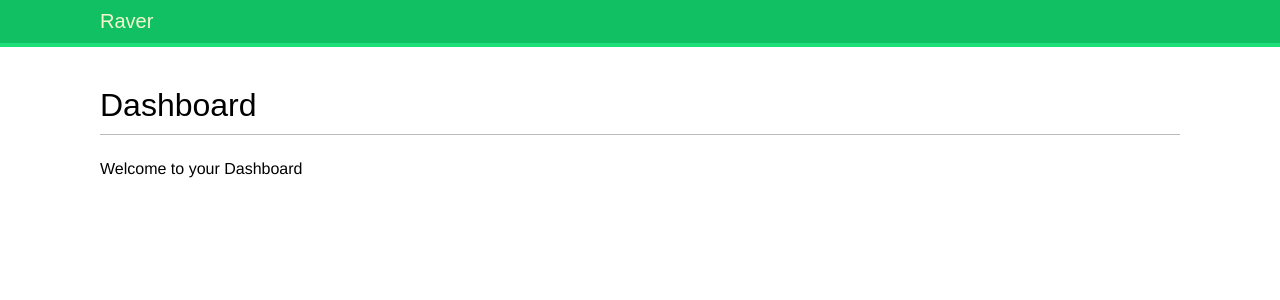
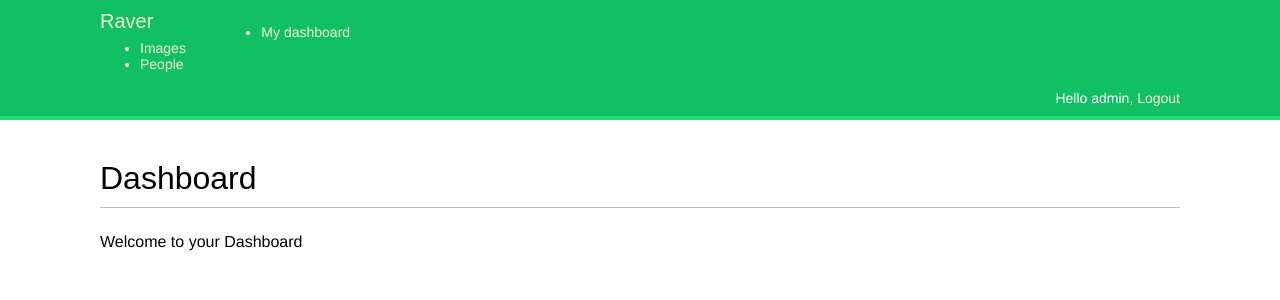
Before and after one commit to manny-uncharted/raver, a Django app: page /account/ in a window 1280 px wide. Shown: the top 300 px of the page. Run offline with Django 4.2, Linux system fonts and the light colour scheme; a user stored in the database is signed in; some web fonts are replaced.

Commit message:
added the dashboard page

```diff
--- a/raver/account/templates/base.html
+++ b/raver/account/templates/base.html
@@ -11,6 +11,27 @@
     <body>
         <div id="header">
             <span class="logo">Raver</span>
+            {% if request.user.is_authenticated %}
+                <ul class="name">
+                    <li {% if section == "dashboard" %} class="selected" {% endif %}>
+                        <a href="{% url "dashboard" %}">My dashboard</a>
+                    </li>
+                    <li {% if section == "images" %} class="selected" {% endif %}>
+                        <a href="#">Images</a>
+                    </li>
+                    <li {% if section == "people" %} class="selected" {% endif %}>
+                        <a href="#">People</a>
+                    </li>
+                </ul>
+            {% endif %}
+            <span class="user">
+                {% if request.user.is_authenticated %}
+                    Hello {{ request.user.first_name | default:request.user.username}},
+                    <a href="{% url "logout" %}">Logout</a>
+                {% else %}
+                    <a href="{% url "login" %}">Log-in</a>
+                {% endif %}
+            </span>
         </div>
 
         <div id="content">
```
